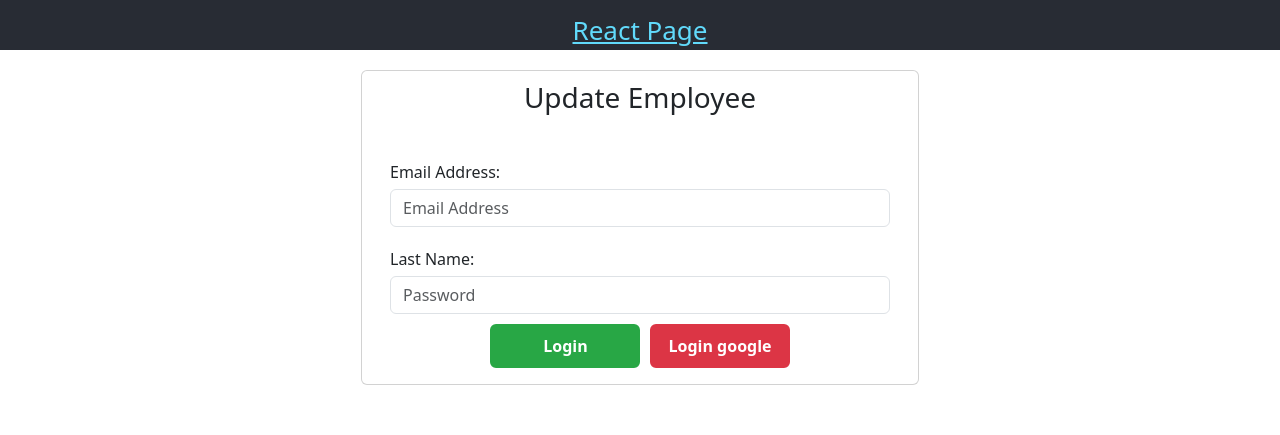
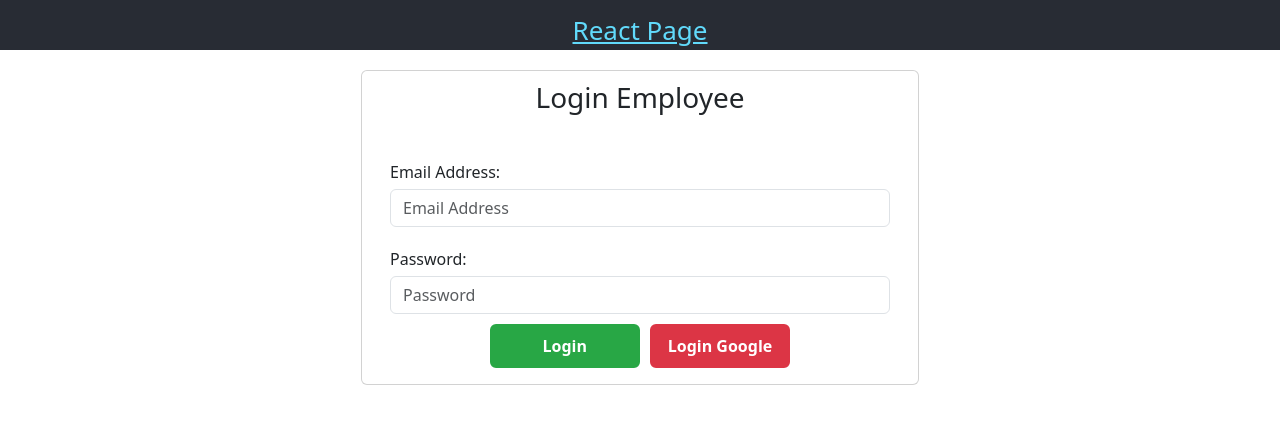
Before and after one commit to nhannguyendn/EmployeeFrontend, a React (Create React App) app: page /login in a window 1280 px wide. Shown: the part 141-576 px from the top of the page. Built offline with nearby package versions, Linux system fonts and the light colour scheme; the HTML template or start-up script is replaced by a standard one.

Commit message:
Change login component to function

```diff
--- a/src/App.js
+++ b/src/App.js
@@ -8,7 +8,7 @@ import CreateEmployeeComponent from './components/CreateEmployeeComponent';
 import UpdateEmployeeComponent from './components/UpdateEmployeeComponent';
 import ViewEmployeeComponent from './components/ViewEmployeeComponent';
 import ViewEmployeeComponentFunction from './components/ViewEmployeeComponentFunction';
-import LoginEmployeeComponent from './components/LoginEmployeeComponent';
+import LoginEmployeeFunction from './components/LoginEmployeeFunction';
 
 function App() {
 
@@ -33,7 +33,7 @@ function App() {
           <div>
             <Routes>
               <Route path="/" element={<ListEmployeeComponent />}></Route>
-              <Route path="/login" element={<LoginEmployeeComponent/>}></Route>
+              <Route path="/login" element={<LoginEmployeeFunction/>}></Route>
               <Route path="/employees" element={<ListEmployeeComponent />}></Route>
               <Route path="/add-employee/:id" element={<CreateEmployeeComponent />}></Route>
               <Route path="/view-employee/:id" element={<ViewEmployeeComponent />}></Route>
--- a/src/components/LoginEmployeeComponent.jsx
+++ /dev/null
@@ -1,110 +0,0 @@
-import React, { Component } from 'react';
-import employeeService from '../services/EmployeeService';
-import { withNavigation } from '../withNavigation'; //
-
-class LoginEmployeeComponent extends Component {
-
-    constructor(props) {
-        super(props);
-        this.state = {
-            id: null,
-            emailId: '',
-            password: '',
-            errorMessage: "",
-            employee: {
-
-            }
-        }
-    }
-
-    cancel() {
-        this.props.navigate("/employees");
-    }
-
-    loginGoolge() {
-
-    }
-
-    login = (e) => {
-        e.preventDefault();
-
-        const emailRegex = /^[^\s@]+@[^\s@]+\.[^\s@]+$/;
-        if (!this.state.emailId || !emailRegex.test(this.state.emailId)) {
-            this.setState({ errorMessage: "Invalid email address" });
-            return;
-        }
-
-
-        if (!this.state.password || this.state.password.trim() === "") {
-            this.setState({ errorMessage: "Password cannot be empty" });
-            return;
-        }
-
-        let employee = { firstName: this.state.firstName, lastName: this.state.lastName, emailId: this.state.emailId };
-        console.log("employee => " + JSON.stringify(employee));
-
-        employeeService.login(this.state.emailId, this.state.password).then((res) => {
-            //this.props.navigate(`/view-employee-function/${res.emailId}`);
-            if (res == null || String(res).trim() === "") {
-                this.setState({ errorMessage: "Email or Password is wrong" });
-            } else {
-                this.props.navigate('/employees');
-            }
-        });
-
-    }
-
-    componentDidMount() {
-        if (this.state.id != null) {
-            employeeService.getEmployeeById(this.state.id).then((res) => {
-                this.setState({ employee: res.data });
-            });
-        }
-    }
-
-    onPasswordChange = (event) => {
-        this.setState({ password: event.target.value });
-    }
-
-    onChangeEmailAddressHanlder = (event) => {
-        this.setState({ emailId: event.target.value });
-    }
-
-    render() {
-        return (
-            <div>
-                <div className='container' style={{ marginTop: "20px", width: "100%", marginLeft: "0px", marginRight: "0px" }}>
-                    <div className='row'>
-
-                        <div className='card col-md-6 offset-md-3 offset-md-3'>
-
-                            <h3 className='text-center' style={{ margin: "10px" }}>Update Employee</h3>
-
-                            <div className='card-body'>
-                                <form>
-                                    <div className='form-group' style={{ marginTop: "20px" }}>
-                                        <label>Email Address:</label>
-                                        <input placeholder='Email Address' name='emailId' className='form-control'
-                                            value={this.state.emailId} onChange={this.onChangeEmailAddressHanlder} />
-                                    </div>
-
-                                    <div className='form-group' style={{ marginTop: "20px" }}>
-                                        <label>Last Name:</label>
-                                        <input type="password" placeholder='Password' name='password' className='form-control'
-                                            value={this.state.password} onChange={this.onPasswordChange} />
-                                    </div>
-
-                                    <button className='btn-positive' style={{ marginTop: "10px", width: "150px" }} onClick={this.login}>Login</button>
-                                    <button className='btn-cancel' style={{ marginTop: "10px", marginLeft: "10px" }} onClick={this.loginGoolge.bind(this)}>Login google</button>
-                                </form>
-                            </div>
-                        </div>
-                    </div>
-                </div>
-
-            </div>
-        );
-    }
-}
-
-export default withNavigation(LoginEmployeeComponent);
--- /dev/null
+++ b/src/components/LoginEmployeeFunction.jsx
@@ -0,0 +1,114 @@
+import React, { useState } from "react";
+import { useNavigate } from "react-router-dom";
+import employeeService from "../services/EmployeeService";
+
+function LoginEmployeeFunction() {
+  const [emailId, setEmailId] = useState("");
+  const [password, setPassword] = useState("");
+  const [message, setMessage] = useState("");
+  const [loading, setLoading] = useState(false);
+  const navigate = useNavigate();
+
+  const validate = () => {
+    const emailRegex = /^[^\s@]+@[^\s@]+\.[^\s@]+$/;
+    if (!emailId || !emailRegex.test(emailId)) return "Invalid email address";
+    if (!password.trim()) return "Password cannot be empty";
+    return "";
+  };
+
+  const login = async (e) => {
+    e.preventDefault();
+    const error = validate();
+    if (error) return setMessage(error);
+
+    setLoading(true);
+    setMessage("Logging in...");
+    try {
+      const res = await employeeService.login(emailId, password);
+      if (res == null || String(res).trim() === "") {
+        setMessage("Email or Password is wrong");
+      } else {
+        sessionStorage.setItem("accessToken", res.accessToken);
+        navigate("/employees");
+      }
+    } catch {
+      setMessage("Login failed");
+    } finally {
+      setLoading(false);
+    }
+  };
+
+  return (
+    <div className="container" style={{ marginTop: 20 }}>
+      <div className="row">
+        <div className="card col-md-6 offset-md-3">
+          <h3 className="text-center" style={{ margin: 10 }}>
+            Login Employee
+          </h3>
+          <div className="card-body">
+            <form>
+              <div className="form-group" style={{ marginTop: 20 }}>
+                <label htmlFor="emailId">Email Address:</label>
+                <input
+                  id="emailId"
+                  placeholder="Email Address"
+                  className="form-control"
+                  value={emailId}
+                  onChange={(e) => {
+                    setEmailId(e.target.value)
+                    setMessage("")
+                  }}
+                />
+              </div>
+              <div className="form-group" style={{ marginTop: 20 }}>
+                <label htmlFor="password">Password:</label>
+                <input
+                  id="password"
+                  type="password"
+                  placeholder="Password"
+                  className="form-control"
+                  value={password}
+                  onChange={(e) => {
+                    setPassword(e.target.value)
+                    setMessage("")
+                  }}
+                />
+              </div>
+
+              {message && (
+                <p
+                  style={{
+                    color: loading ? "blue" : "red",
+                    marginTop: 10,
+                  }}
+                >
+                  {message}
+                </p>
+              )}
+
+              <button
+                className="btn-positive"
+                style={{ marginTop: 10, width: 150 }}
+                onClick={login}
+                disabled={loading}
+              >
+                {loading ? "Please wait..." : "Login"}
+              </button>
+              <button
+                type="button"
+                className="btn-cancel"
+                style={{ marginTop: 10, marginLeft: 10 }}
+                onClick={() => console.log("Login google")}
+                disabled={loading}
+              >
+                Login Google
+              </button>
+            </form>
+          </div>
+        </div>
+      </div>
+    </div>
+  );
+}
+
+export default LoginEmployeeFunction;
```
